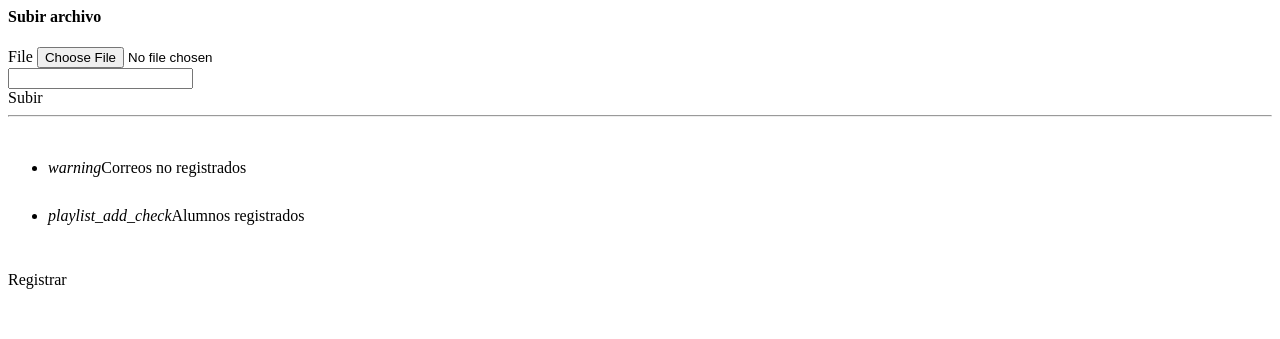
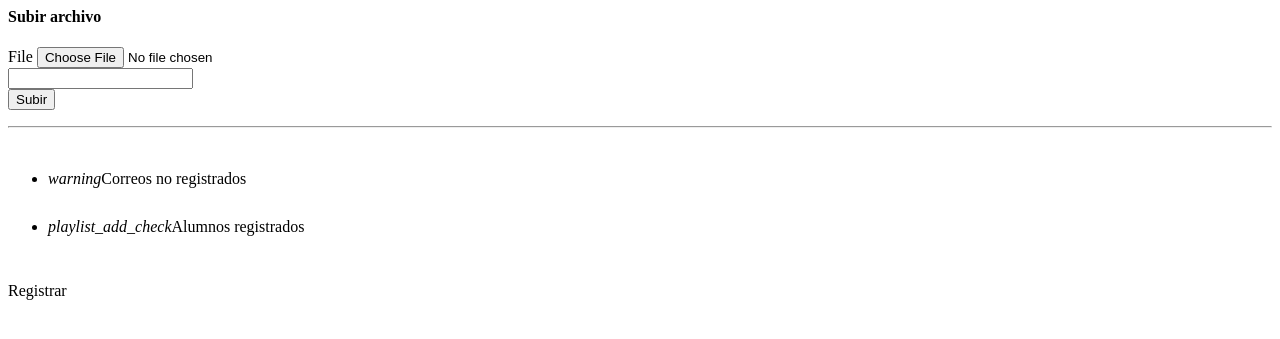
Before and after one commit to yukieleyg/ServicioSocial, a PHP site: page /divSubirCurso.php in a window 1280 px wide. Shown: the top 339 px of the page. Run offline with PHP 8.4, Linux system fonts and the light colour scheme.

Commit message:
subida por separado de archivo a carpeta

```diff
--- a/Vinculacion/divSubirCurso.php
+++ b/Vinculacion/divSubirCurso.php
@@ -2,17 +2,23 @@
 	<h4>Subir archivo</h4>
 <div class="row center">
 	<div class="file-field input-field" style="width:70%;">
+	<form action="../datos/upload.php" method="post" enctype="multipart/form-data" id="frmcurso">
 		<div class="btn">
 			<span>File</span>
-			<input type="file" accept=".csv">
+			<input type="file"  accept=".csv" name="fileToUpload" id="fileToUpload">
+			<!--<input type="file" accept=".csv" id="csvupload" name="csvupload">-->
+
 		</div>
 
 			<div class="file-path-wrapper">
 				<input class="file-path validate" type="text" id="txtcargacsv">
 			</div>
-		</div>
+			<input class="waves-effect waves-light blue lighten-1 btn right" type="submit" value="Subir" name="submit">
+	</form>
+	</div>
 
-	<a class="waves-effect waves-light blue lighten-1 btn" id="matchemails">Subir</a>
+
+
 </div>
 <hr>
 <br>
```
